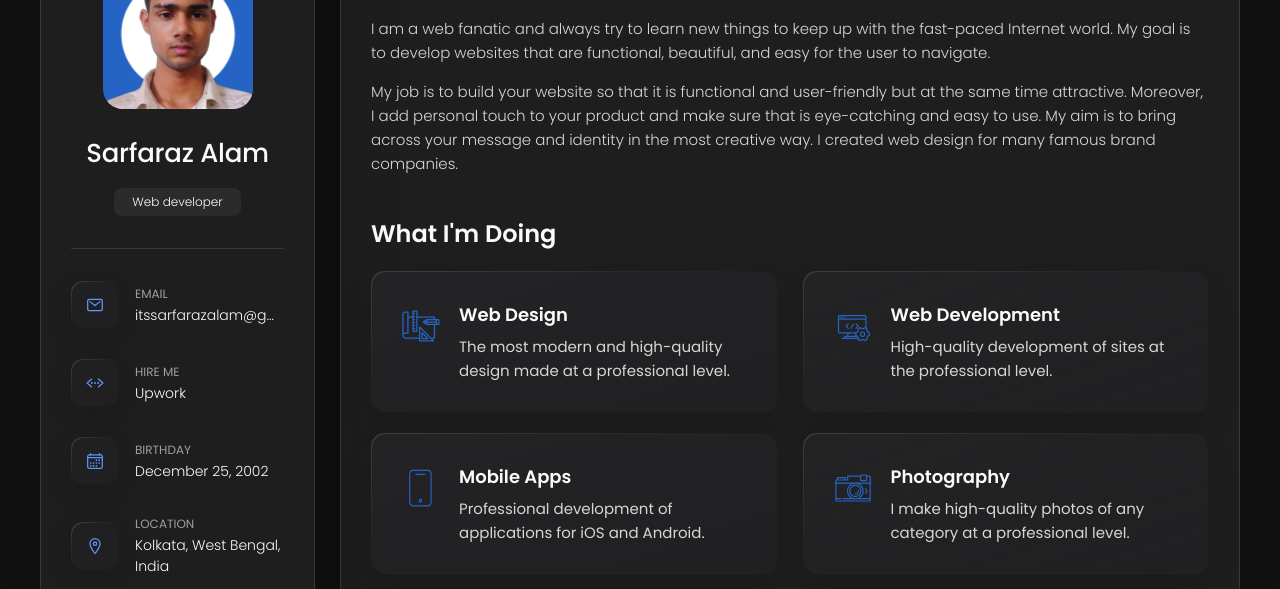
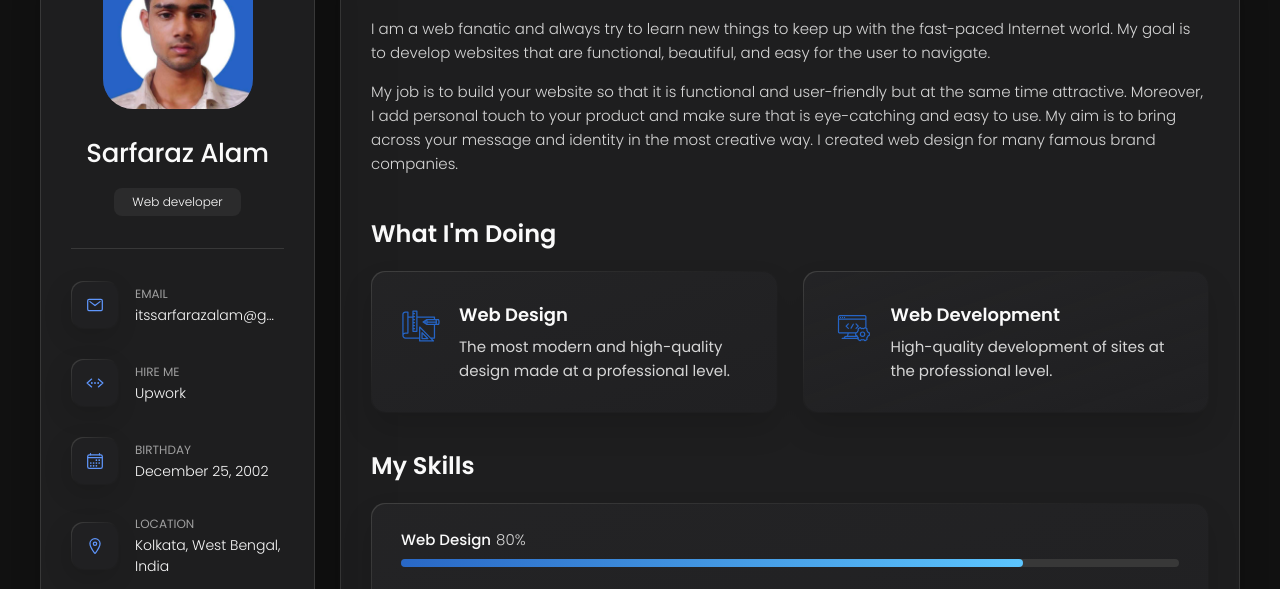
Before and after one commit to sarfarazstark/sarfarazstark.github.io, a plain HTML site: page index.html in a window 1280 px wide. Shown: the part 162-751 px from the top of the page. Drawn offline with nearby package versions, Linux system fonts and the light colour scheme.

Commit message:
Improveed

```diff
--- a/assets/css/style.css
+++ b/assets/css/style.css
@@ -748,7 +748,11 @@ main {
 /*-----------------------------------*\
   #RESPONSIVE
 \*-----------------------------------*/
-
+@media (min-width: 200px){
+  .avatar-box img{
+    border-radius: 20px;
+  }
+}
 /**
  * responsive larger than 450px screen
  */
--- a/index.html
+++ b/index.html
@@ -41,7 +41,7 @@
       <div class="sidebar-info">
 
         <figure class="avatar-box">
-          <img src="./assets/images/my-avatar.png" alt="Sarfaraz Alam" width="80" style="border-radius: 20px;">
+          <img src="./assets/images/my-avatar.jpg" alt="Sarfaraz Alam" width="80">
         </figure>
 
         <div class="info-content">
@@ -242,7 +242,7 @@
 
             </li>
 
-            <li class="service-item">
+            <!-- <li class="service-item">
 
               <div class="service-icon-box">
                 <img src="./assets/images/mobile.svg" alt="mobile app icon" width="40">
@@ -272,7 +272,7 @@
                 </p>
               </div>
 
-            </li>
+            </li> -->
 
           </ul>
 
```
Also changed, not shown: assets/images/my-avatar.jpg (added), assets/images/my-avatar.png (deleted).
